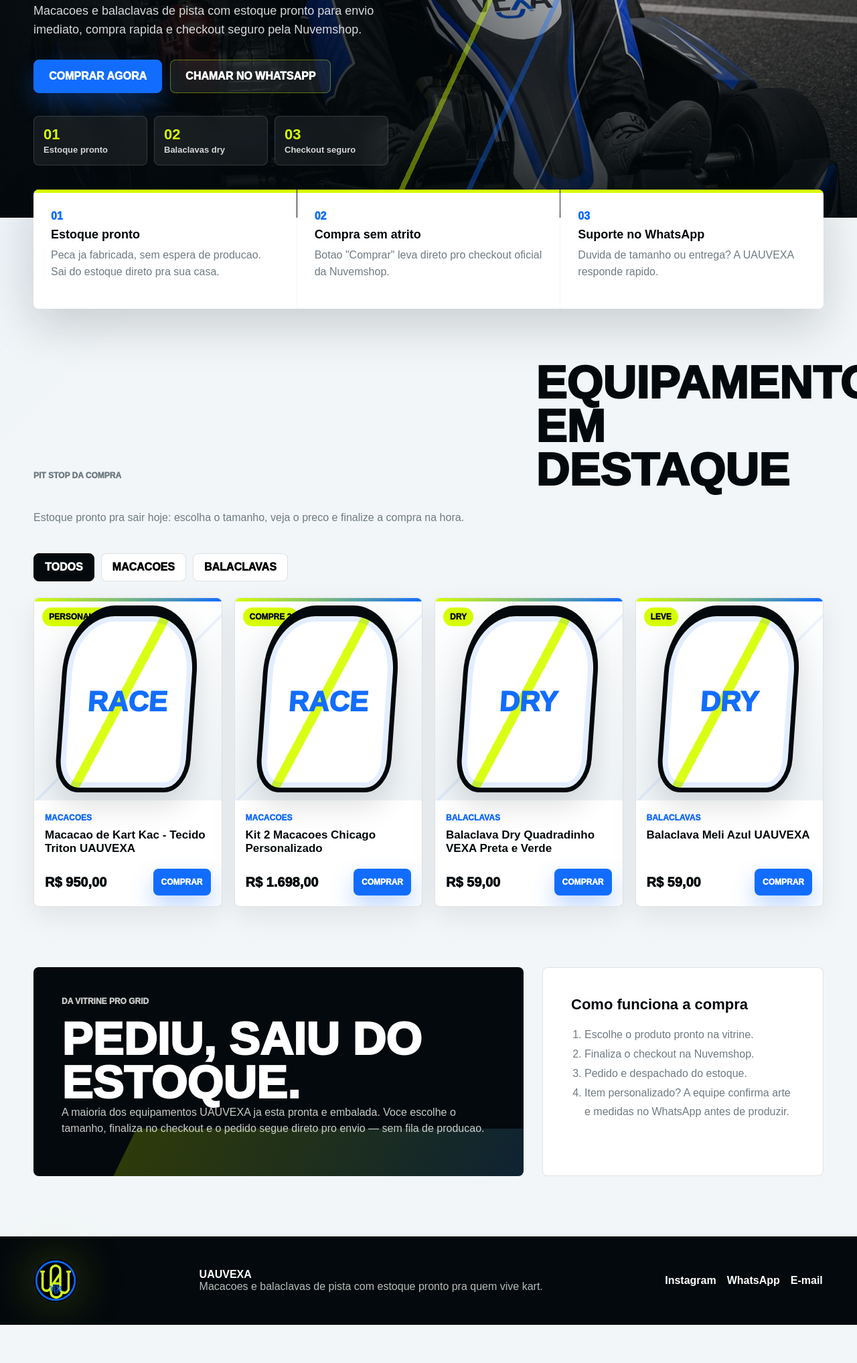
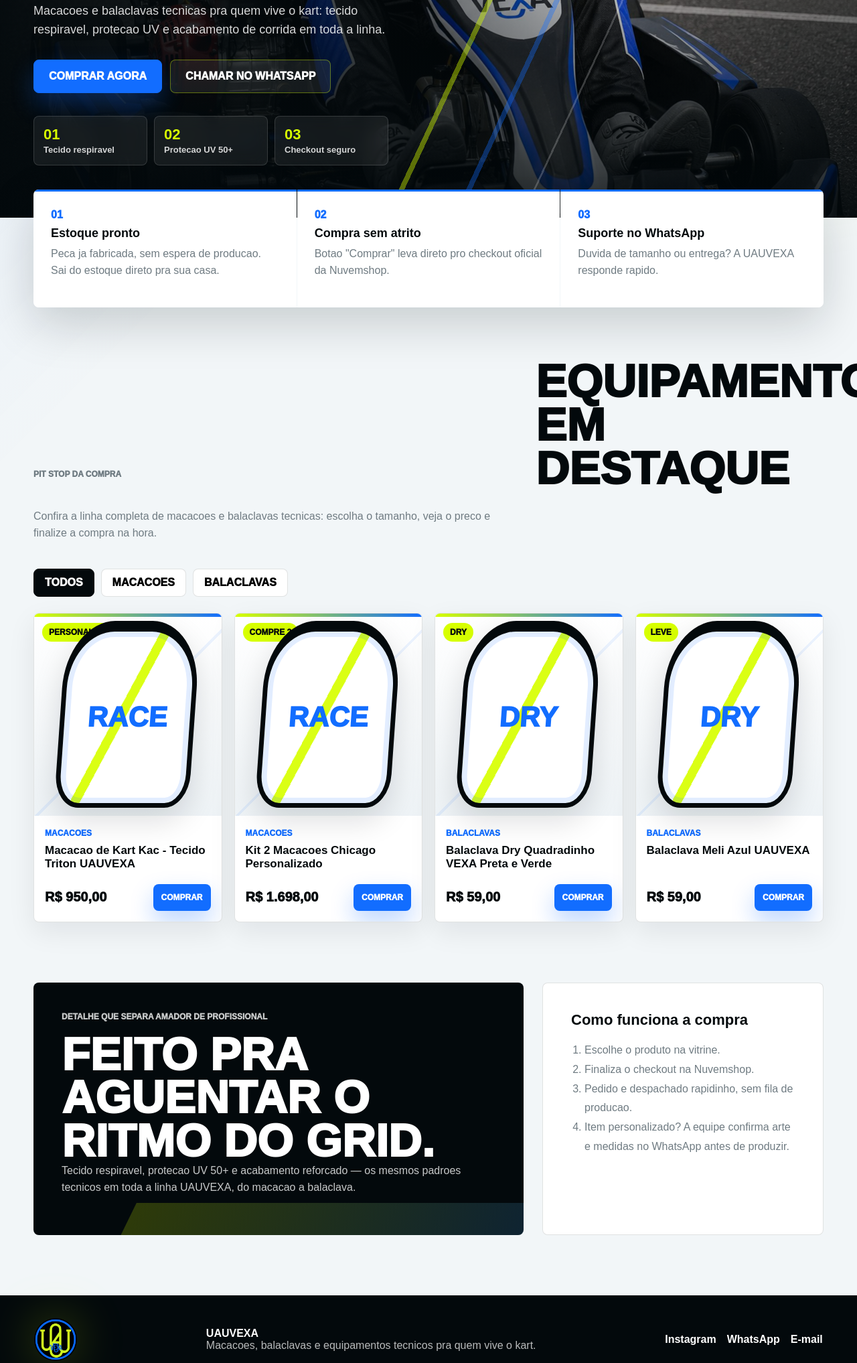
Before and after one commit to murilo-argolo/uauvexa-store, a website: page public/index.html in a window 1280 px wide. Shown: the part 628-2663 px from the top of the page at 67% size. Before the commit the page ends 2606 px from the top, so only its background shows below. Drawn offline with Linux system fonts and the light colour scheme; no server answers.

Commit message:
Refocus homepage copy on product quality/range, fix trust-strip accent color
Copy was repeating "estoque pronto" in nearly every section; rewrote hero,
race-metrics, catalog subheading, fit-section and footer to lead with
product line and technical quality (breathable fabric, UV protection)
instead, keeping the stock/shipping fact to a single mention in the
trust-strip where it belongs. Also swapped the trust-strip card top
border from a flat lime bar to a subtler blue accent matching the CTAs.

```diff
--- a/public/index.html
+++ b/public/index.html
@@ -4,7 +4,7 @@
     <meta charset="utf-8">
     <meta name="viewport" content="width=device-width, initial-scale=1">
     <title>UAUVEXA | Macacoes e balaclavas para kart</title>
-    <meta name="description" content="Macacoes e balaclavas dry UAUVEXA com estoque pronto para pilotos de kart. Envio imediato.">
+    <meta name="description" content="Macacoes, balaclavas e equipamentos tecnicos UAUVEXA para pilotos de kart. Qualidade de pista, linha completa.">
     <link rel="icon" href="assets/favicon-uauvexa.png">
     <link rel="stylesheet" href="styles.css">
   </head>
@@ -31,16 +31,16 @@
         <div class="hero-media" aria-hidden="true"></div>
         <div class="speed-lines" aria-hidden="true"></div>
         <div class="hero-content">
-          <p class="eyebrow">Kart gear / pronta entrega / performance</p>
+          <p class="eyebrow">Kart gear / linha completa / performance de pista</p>
           <h1>Vista velocidade antes da largada.</h1>
-          <p class="hero-copy">Macacoes e balaclavas de pista com estoque pronto para envio imediato, compra rapida e checkout seguro pela Nuvemshop.</p>
+          <p class="hero-copy">Macacoes e balaclavas tecnicas pra quem vive o kart: tecido respiravel, protecao UV e acabamento de corrida em toda a linha.</p>
           <div class="hero-actions">
             <a class="primary-action" href="#produtos">Comprar agora</a>
             <a class="secondary-action" href="https://wa.me/5531991337700" target="_blank" rel="noreferrer">Chamar no WhatsApp</a>
           </div>
           <div class="race-metrics" aria-label="Destaques UAUVEXA">
-            <div><strong>01</strong><span>Estoque pronto</span></div>
-            <div><strong>02</strong><span>Balaclavas dry</span></div>
+            <div><strong>01</strong><span>Tecido respiravel</span></div>
+            <div><strong>02</strong><span>Protecao UV 50+</span></div>
             <div><strong>03</strong><span>Checkout seguro</span></div>
           </div>
         </div>
@@ -68,7 +68,7 @@
         <div class="section-heading">
           <p class="eyebrow">Pit stop da compra</p>
           <h2>Equipamentos em destaque</h2>
-          <p>Estoque pronto pra sair hoje: escolha o tamanho, veja o preco e finalize a compra na hora.</p>
+          <p>Confira a linha completa de macacoes e balaclavas tecnicas: escolha o tamanho, veja o preco e finalize a compra na hora.</p>
         </div>
 
         <div class="toolbar" aria-label="Filtros de produto">
@@ -86,16 +86,16 @@
 
       <section class="fit-section" id="performance">
         <div class="fit-copy">
-          <p class="eyebrow">Da vitrine pro grid</p>
-          <h2>Pediu, saiu do estoque.</h2>
-          <p>A maioria dos equipamentos UAUVEXA ja esta pronta e embalada. Voce escolhe o tamanho, finaliza no checkout e o pedido segue direto pro envio — sem fila de producao.</p>
+          <p class="eyebrow">Detalhe que separa amador de profissional</p>
+          <h2>Feito pra aguentar o ritmo do grid.</h2>
+          <p>Tecido respiravel, protecao UV 50+ e acabamento reforcado — os mesmos padroes tecnicos em toda a linha UAUVEXA, do macacao a balaclava.</p>
         </div>
         <div class="fit-panel">
           <strong>Como funciona a compra</strong>
           <ol>
-            <li>Escolhe o produto pronto na vitrine.</li>
+            <li>Escolhe o produto na vitrine.</li>
             <li>Finaliza o checkout na Nuvemshop.</li>
-            <li>Pedido e despachado do estoque.</li>
+            <li>Pedido e despachado rapidinho, sem fila de producao.</li>
             <li>Item personalizado? A equipe confirma arte e medidas no WhatsApp antes de produzir.</li>
           </ol>
         </div>
@@ -106,7 +106,7 @@
       <img class="brand-mark footer-mark" src="assets/logo-uauvexa.png" alt="UAUVEXA" width="64" height="64">
       <div>
         <strong>UAUVEXA</strong>
-        <p>Macacoes e balaclavas de pista com estoque pronto pra quem vive kart.</p>
+        <p>Macacoes, balaclavas e equipamentos tecnicos pra quem vive o kart.</p>
       </div>
       <div class="footer-links">
         <a href="https://www.instagram.com/uauvexa" target="_blank" rel="noreferrer">Instagram</a>
--- a/public/styles.css
+++ b/public/styles.css
@@ -324,7 +324,7 @@
 .trust-strip div {
   background: #fff;
   padding: 26px;
-  border-top: 5px solid var(--lime);
+  border-top: 3px solid var(--blue);
 }
 
 .trust-strip span {
```
